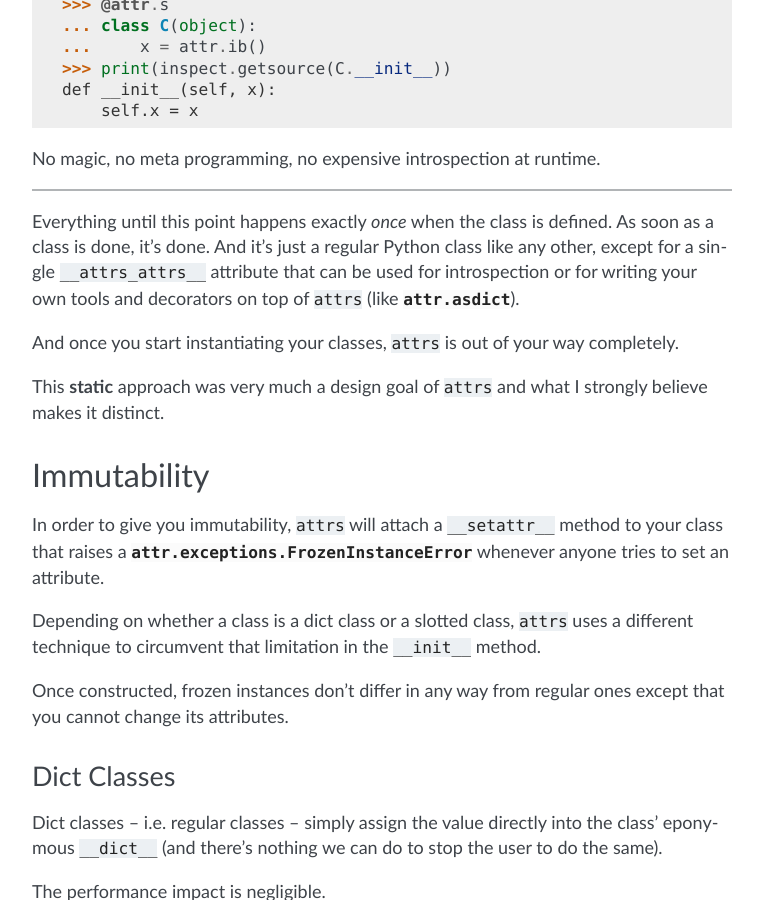
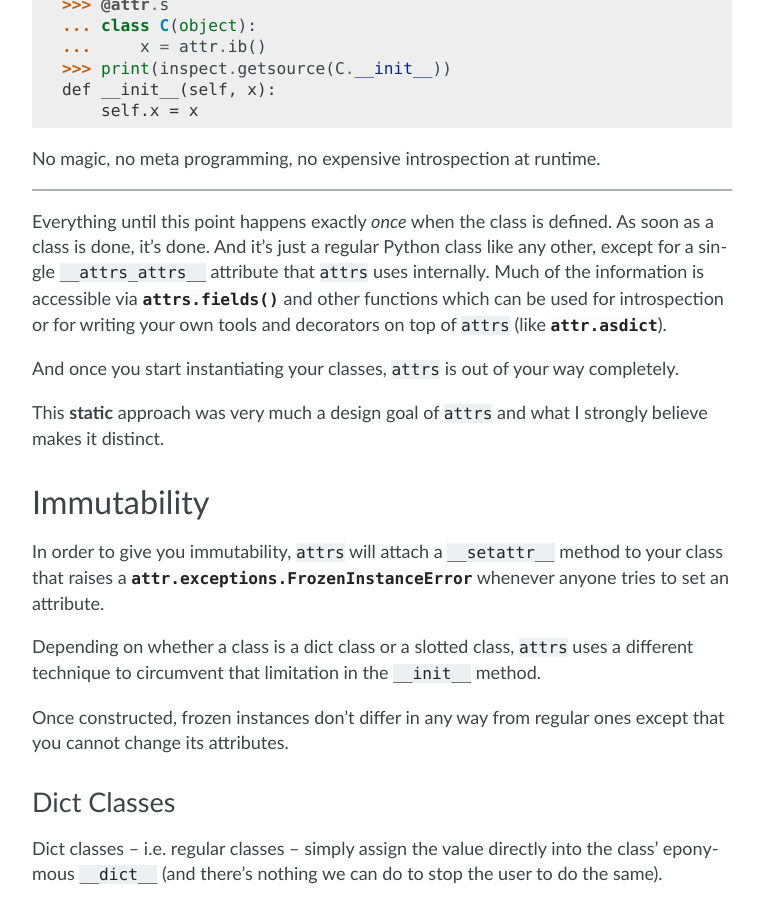
Before and after one commit to python-attrs/attrs, a Sphinx documentation site: the page built from docs/how-does-it-work.rst, in a window 1280 px wide and 900 px high, scrolled down 756 px. Shown: the whole window, without its empty margins (368-1131 px from the left). Built offline with Sphinx 7.4.7, drawn with Linux system fonts in a browser that asks for light colours.

Commit message:
Mention attr.fields() after __attrs_attrs__ in 'How does it work'
The mentioning of __attrs_attrs__ in a 'how does it work' document makes sense but it seems important to mention that there are good non-dunder ways to access the data.

```diff
--- a/docs/how-does-it-work.rst
+++ b/docs/how-does-it-work.rst
@@ -39,7 +39,7 @@ No magic, no meta programming, no expensive introspection at runtime.
 
 Everything until this point happens exactly *once* when the class is defined.
 As soon as a class is done, it's done.
-And it's just a regular Python class like any other, except for a single ``__attrs_attrs__`` attribute that can be used for introspection or for writing your own tools and decorators on top of ``attrs`` (like `attr.asdict`).
+And it's just a regular Python class like any other, except for a single ``__attrs_attrs__`` attribute that ``attrs`` uses internally.  Much of the information is accessible via :meth:`attrs.fields()` and other functions which can be used for introspection or for writing your own tools and decorators on top of ``attrs`` (like `attr.asdict`).
 
 And once you start instantiating your classes, ``attrs`` is out of your way completely.
 
```
